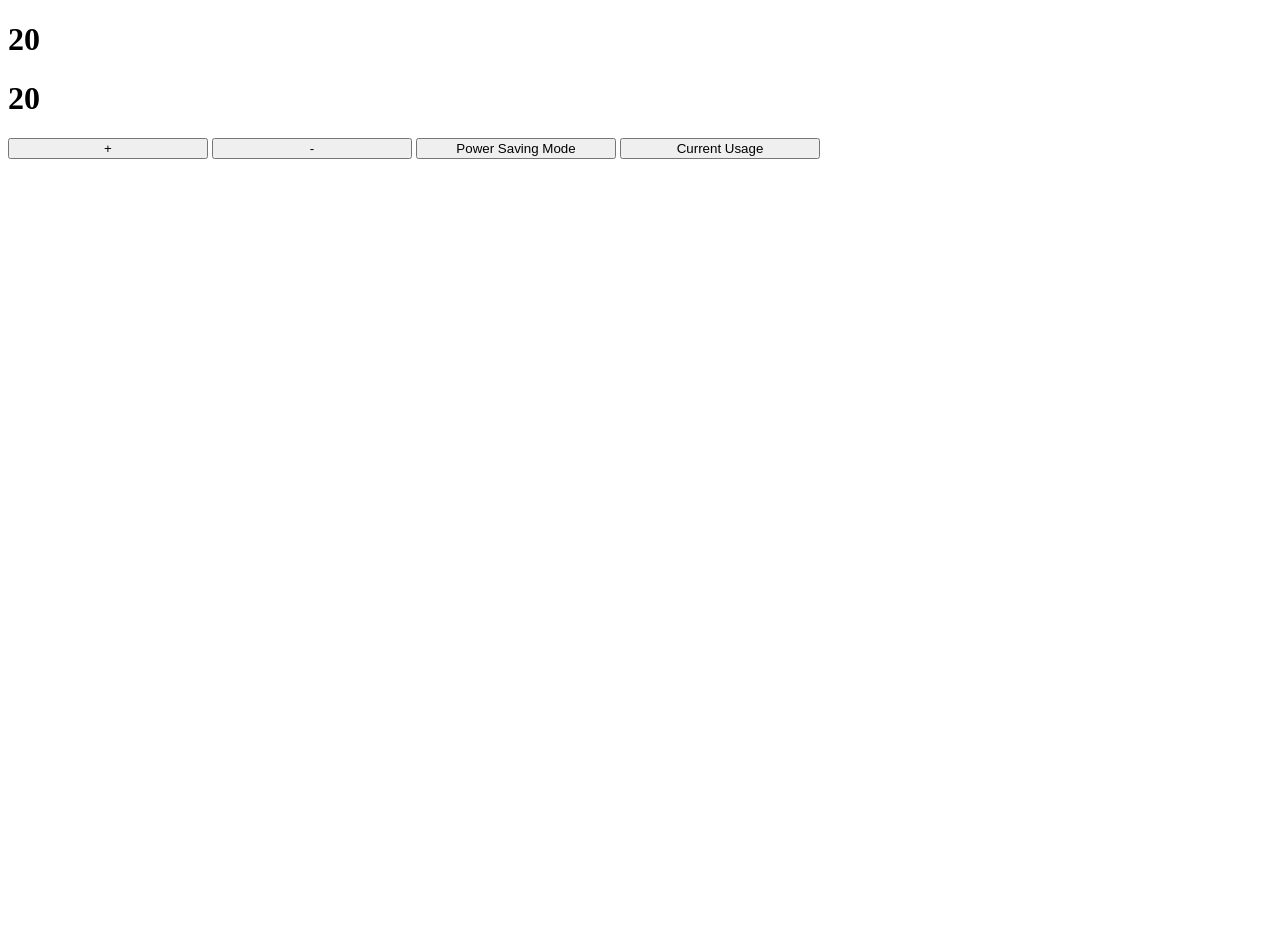
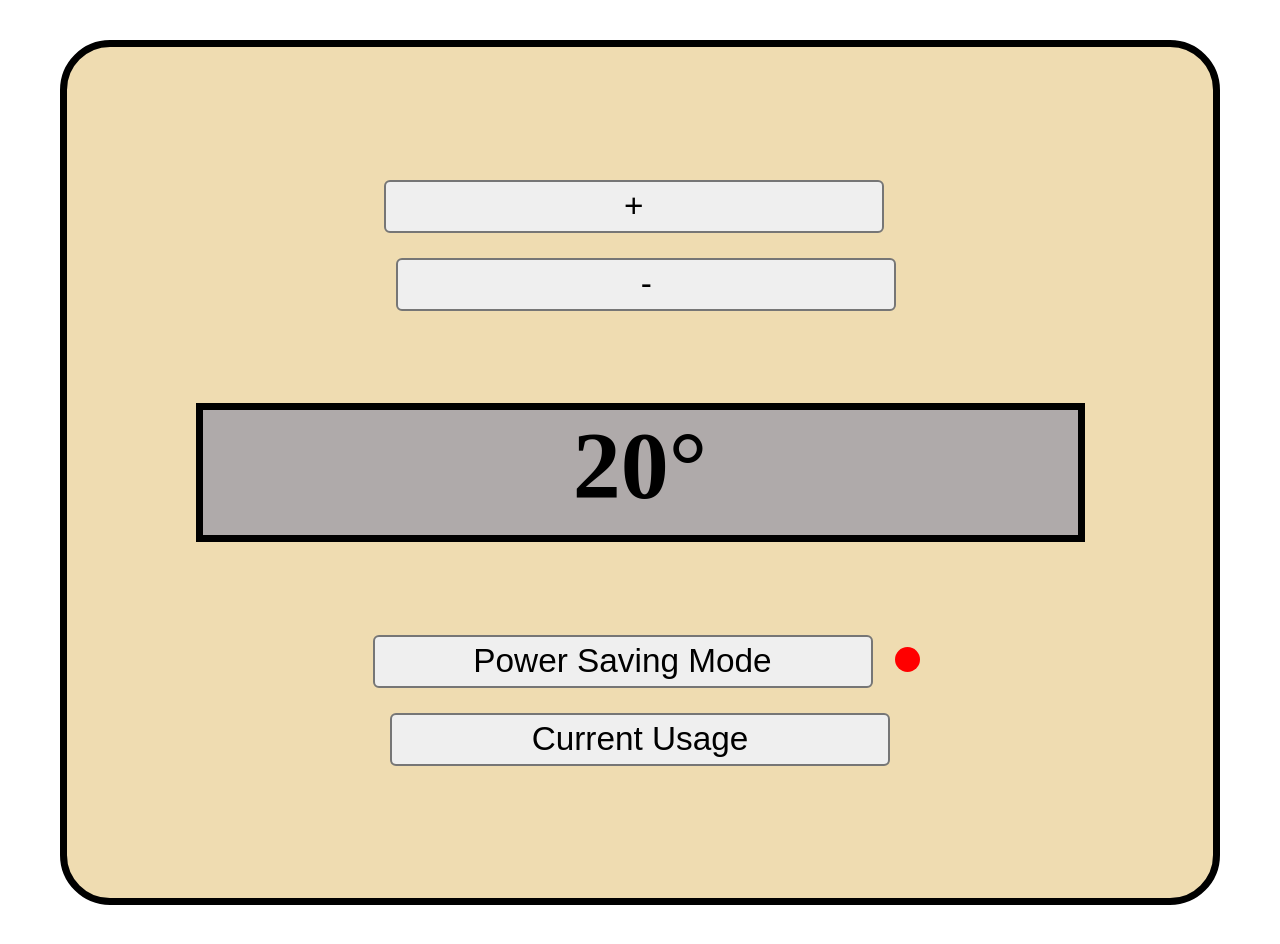
Before and after one commit to JudeA94/thermostat-app, a website with bundled scripts: page index.html in a window 1280 px wide. Both pictures are taken after a click on the button "Power Saving Mode". Before the commit the page ends 800 px from the top, so only its background shows below. Built offline with nearby package versions, Linux system fonts and the light colour scheme.

Commit message:
styling and main features added

```diff
--- a/index.html
+++ b/index.html
@@ -8,15 +8,25 @@
     <title>Thermostat</title>
   </head>
   <body>
-  <div class="temperature"></div>
     <div class="main-container">
+    <div class="sub-container">
       <form>
         <button type="button" name="up" value="+" class="button" id="upButton">+</button>
         <button type="button" name="down" value="-" class="button" id="downButton">-</button>
+      </form>
+    </div>
+    <div class="sub-container">
+      <div class="temperature"><h1></h1></div>
+    </div>
+    <div class="sub-container">
+      <form>
         <button type="button" name="psm" value="psm" class="button" id="psmButton">Power Saving Mode</button>
+        <span class="dot"></span>
         <button type="button" name="usage" value="usage" class="button" id="usageButton">Current Usage</button>
       </form>
     </div>
+    </div>
+
   <script type="text/javascript" src="bundle.js"></script>
   </body>
 </html>
--- a/index.js
+++ b/index.js
@@ -1,3 +1,2 @@
 const View = require('./view')
 const view = new View()
-view.displayThermostat()
--- a/style.css
+++ b/style.css
@@ -1,3 +1,52 @@
 .button {
   width: 200px;
+  margin: 5px;
 }
+
+#upButton {
+  margin-right: 10px;
+}
+
+#downButton {
+  margin-left: 10px;
+}
+
+.dot {
+  height: 10px;
+  width: 10px;
+  background-color: green;
+  border-radius: 50%;
+  display: inline-block;
+}
+
+.main-container {
+  background: rgb(239, 220, 177);
+  border: 3px solid black;
+  border-radius: 20px;
+  margin: 1rem;
+  padding: 2rem 2rem;
+  text-align: center;
+}
+.sub-container {
+  display: flexbox;
+  padding: 1rem 1rem;
+  vertical-align: middle;
+}
+
+body {
+  zoom: 2.5;
+}
+
+.temperature {
+  font-size: larger;
+  text-align: center;
+  display: inline-block;
+  height: 50px;
+  width: 350px;
+  background-color: rgb(175, 170, 170);
+  border: 3px solid black;
+}
+
+h1 {
+  margin: 0;
+}
--- a/thermostat.js
+++ b/thermostat.js
@@ -24,6 +24,13 @@ class Thermostat {
 
   setPowerSavingMode() {
     this.psm = !this.psm
+    if(this.temperature > 25 && this.psm === true) {
+      this.temperature = 25
+    }
+  }
+
+  getPSM() {
+    return this.psm
   }
 
   reset() {
--- a/view.js
+++ b/view.js
@@ -9,38 +9,47 @@ class View {
     this.usageButtonEl = document.querySelector('#usageButton');
     this.upButtonEl.addEventListener('click', () => {
       thermostat.up();
-      this.displayThermostat();
+      this.updateTemperature();
       console.log(thermostat.getTemperature())
     });
     this.downButtonEl.addEventListener('click', () => {
       thermostat.down();
-      this.displayThermostat();
+      this.updateTemperature();
       console.log(thermostat.getTemperature())
     });
     this.psmButtonEl.addEventListener('click', () => {
       thermostat.setPowerSavingMode();
-      this.displayThermostat();
+      this.updateTemperature();
+      this.updatePSM()
       console.log(thermostat.getTemperature())
     });
     this.usageButtonEl.addEventListener('click', () => {
        thermostat.getUsage();
-       this.displayThermostat();
-       console.log(thermostat.getTemperature())
+       this.updateUsage();
+       console.log(thermostat.getUsage())
     });
+    this.updateTemperature();
   }
 
-  displayThermostat() {
-    const displayTemp = document.createElement('h1')
-    displayTemp.innerText = thermostat.getTemperature();
-    document.querySelector('div.temperature').append(displayTemp);
+  updateTemperature() {
+    const displayTemp = document.querySelector('h1')
+    displayTemp.innerText = `${thermostat.getTemperature()}\u00B0`
   }
 
-  updatTemperature() {
-    const displayTemp = document.querySelector('h1')
-    displayTemp.textContent = thermostat.getTemperature()
-    this.displayThermostat()
+  updatePSM() {
+    const light = document.querySelector('.dot')
+    if(thermostat.getPSM() === true) {
+      light.style.backgroundColor = 'green';
+    } else {
+      light.style.backgroundColor = 'red';
+    }
   }
 
+  updateUsage() {
+    const displayText = document.querySelector('h1')
+    displayText.innerText = thermostat.getUsage()
+    setTimeout(this.updateTemperature,1500);
+  }
 
 }
 
```
Lines whose indentation alone changed are shown as unchanged.
